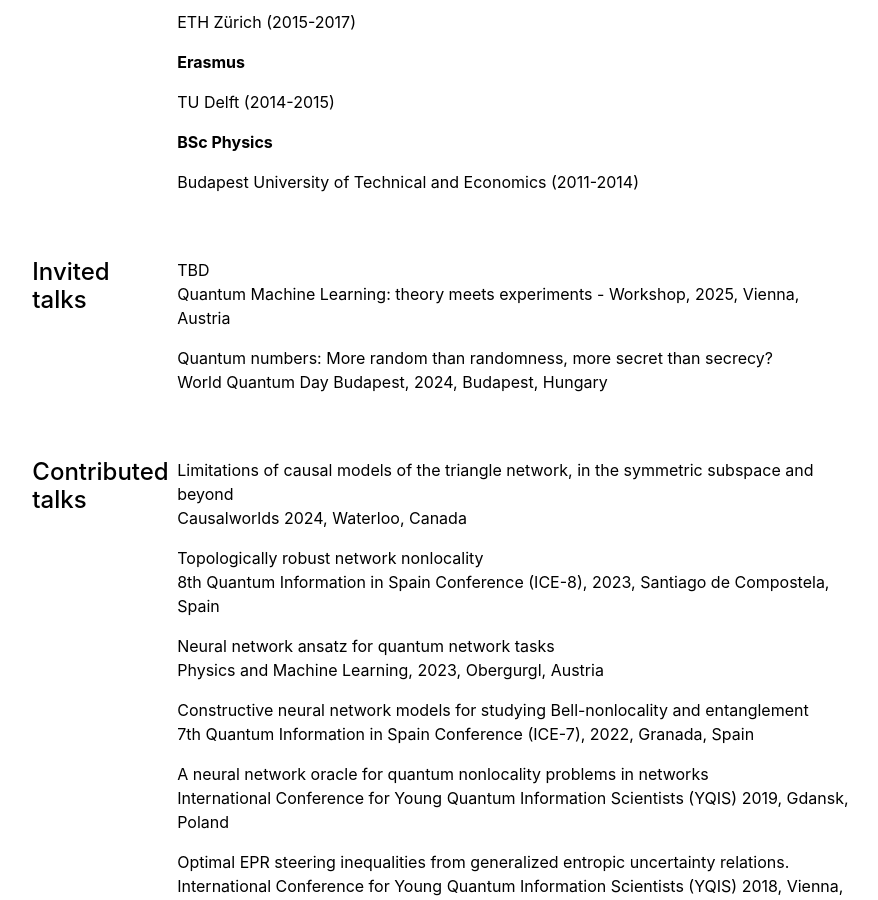
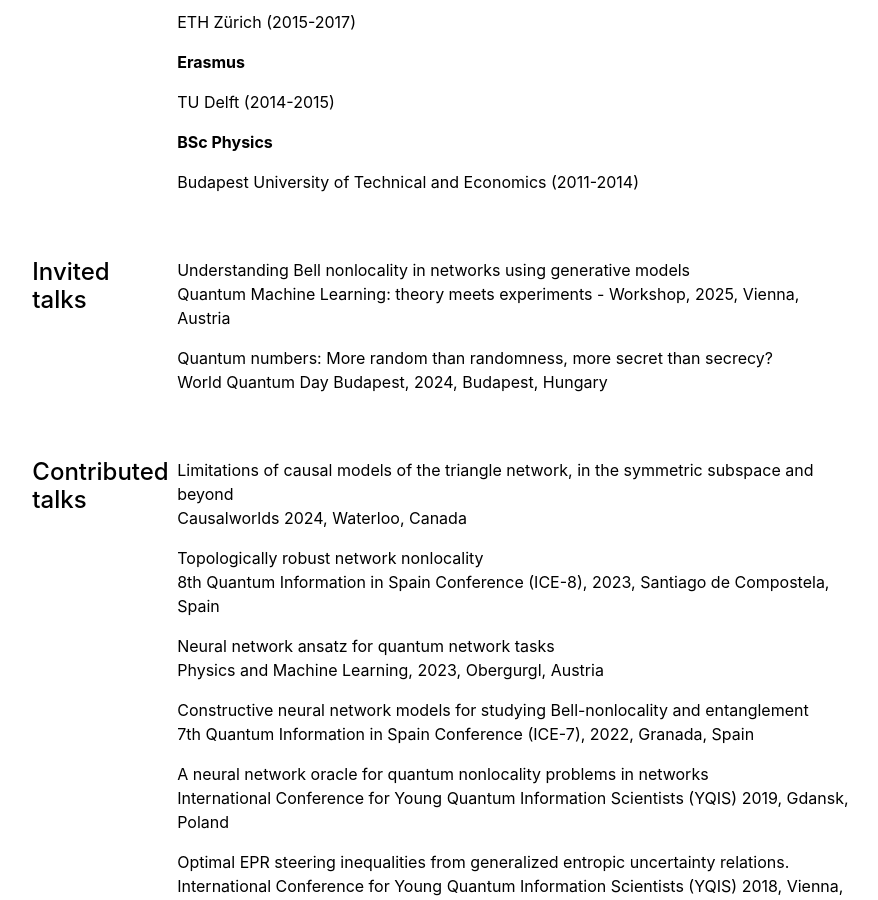
Before and after one commit to tkrivachy/tkrivachy.github.io, a Jekyll site: the page built from cv.md, in a window 1280 px wide and 900 px high, scrolled down 786 px. Shown: the whole window, without its empty margins (197-1075 px from the left). Built offline with Jekyll 4.4.1, drawn with Linux system fonts in a browser that asks for light colours.

Commit message:
Update invitedtalks.yml

```diff
--- a/_data/cv/invitedtalks.yml
+++ b/_data/cv/invitedtalks.yml
@@ -1,5 +1,5 @@
 
-- title: 'TBD'
+- title: 'Understanding Bell nonlocality in networks using generative models'
   description: 'Quantum Machine Learning: theory meets experiments - Workshop, 2025, Vienna, Austria'
 
 - title: 'Quantum numbers: More random than randomness, more secret than secrecy?'
```
